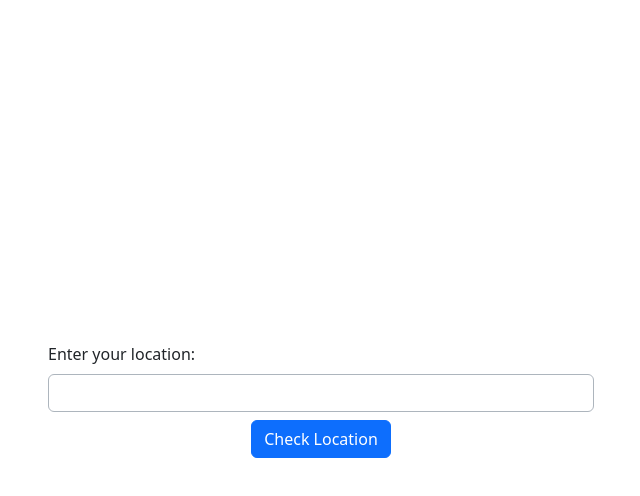
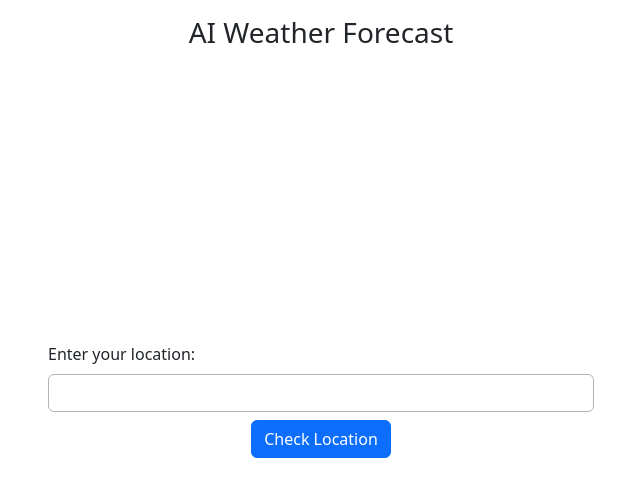
Before and after one commit to Zilphixx/Weh, a plain HTML site: page index.html in a window 1280 px wide. Shown: the whole page, without its empty margins (319-959 px from the left). Drawn offline with nearby package versions, Linux system fonts and the light colour scheme; some packages are replaced by stand-ins of ours; a script that the page names is missing.

Commit message:
Update index.html

```diff
--- a/index.html
+++ b/index.html
@@ -9,6 +9,9 @@
 </head>
 
 <body>
+    <div class="position-absolute w-100 d-flex align-items-center justify-content-center py-3">
+        <h3>AI Weather Forecast</h3>
+    </div>
     <div class="container">
         <div class="row vh-100 align-items-center justify-content-center">
             <div class="col-12 col-md-6">
```
